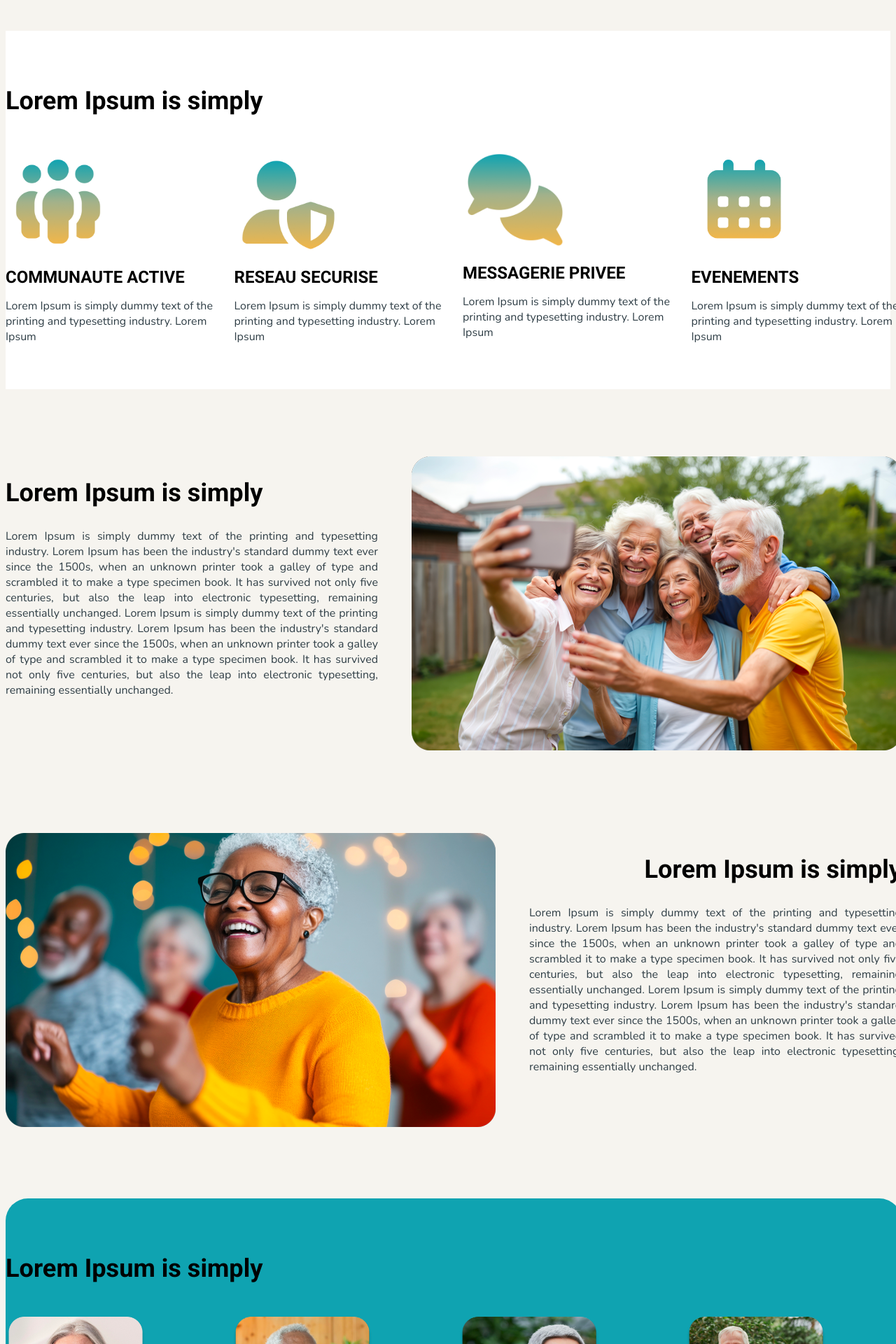
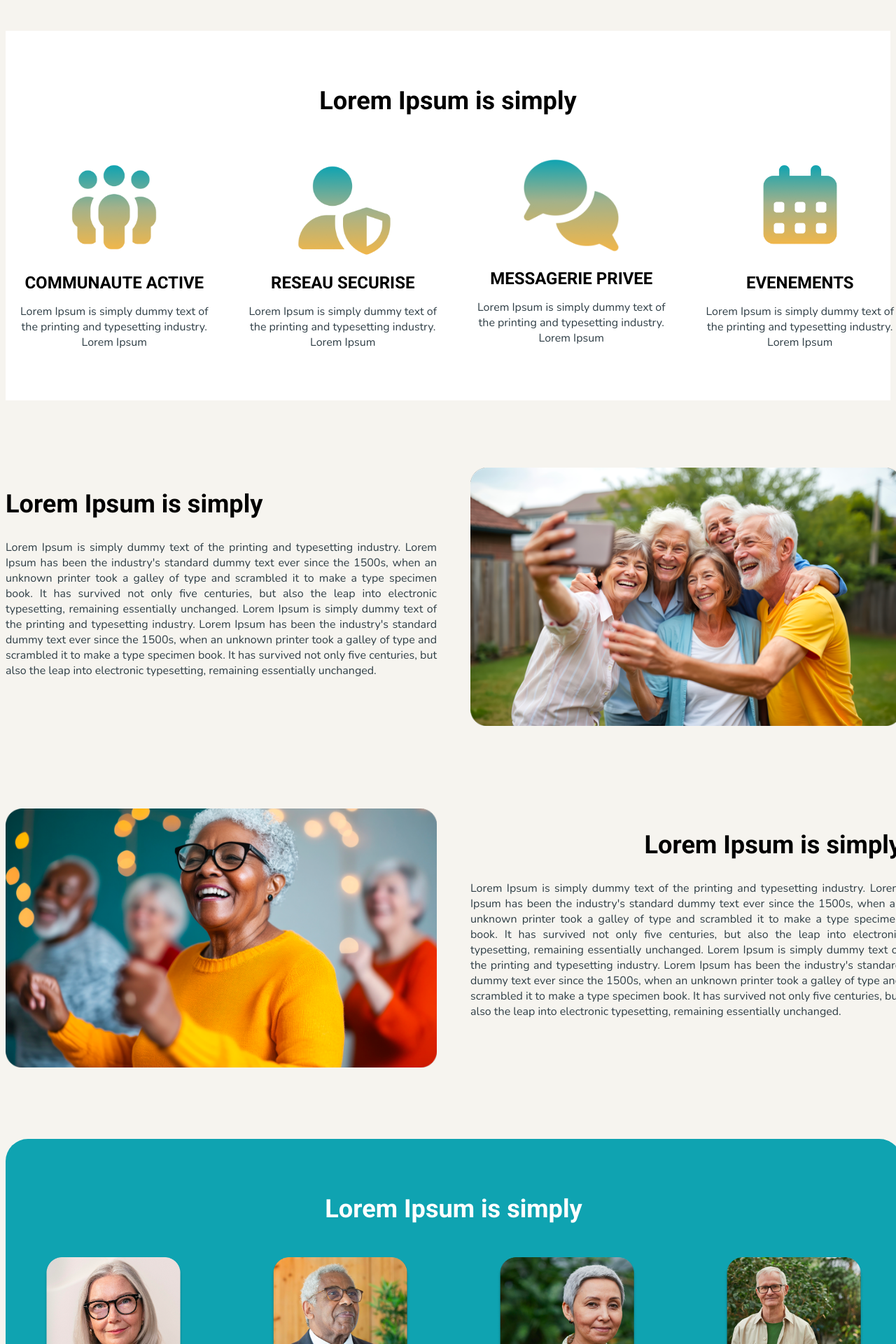
Before and after one commit to LunaireFlare/orizon, a React (Vite) app in the folder frontend/: page / in a window 1280 px wide. Shown: the part 580-2500 px from the top of the page at 70% size. Built offline with nearby package versions, Linux system fonts and the light colour scheme.

Commit message:
add version desktop homepage

```diff
--- a/frontend/src/components/Footer/Footer.scss
+++ b/frontend/src/components/Footer/Footer.scss
@@ -1,3 +1,43 @@
+#footer {
+    width: 100%;
+    margin: 0 auto;
+    background-color: var(--text-color-base);
+    color: #fff;
+    padding-top: 2rem;
+    padding-bottom: 0.5rem;
+    margin-top: 5rem;
+}
+
+#footer img {
+    width: 18rem;
+}
+
+#footer  a {
+    color: #fff;
+    text-decoration: none;
+    display: block;
+}
+
+#footer .containerFooter {
+    width: 1280px;
+    margin: 0 auto;
+    display: grid;
+    grid-template-columns: repeat(1, 1fr);
+    grid-gap: 2rem;
+    align-items: center;
+}
+
+#footer p {
+    display: block;
+    font-size: 0.8rem;
+    font-weight: 200;
+    text-align: center;
+    margin-top: 3rem
+}
+
+
+@media (min-width: 750px) {
+
 #footer {
     width: 100%;
     margin: 0 auto;
@@ -30,3 +70,4 @@
     text-align: center;
     margin-top: 3rem
 }
+}
--- a/frontend/src/components/Header/Header.scss
+++ b/frontend/src/components/Header/Header.scss
@@ -1,3 +1,40 @@
+/* -----------------Version Mobile ----------------- */
+
+#containerHead {
+    width: 95%;
+    margin: 0 auto;
+    display: grid;
+    grid-template-columns: repeat(7, 2fr);
+    grid-template-rows: repeat(1, 1fr);
+    grid-gap: 1rem;
+    align-items: center;
+    padding: 3rem 0rem;
+  }
+
+#containerHead img {
+    width: 100%;
+  }
+
+  .one {
+    grid-column: 1 / 8;
+    grid-row: 2 / 2;
+    text-align: center;
+}
+
+.two {
+    grid-column: 1 / 4;
+    grid-row: 1 / 2;
+}
+
+.three {
+    grid-column: 4 / 8;
+}
+
+
+/* -----------------Version Desktop ----------------- */
+
+@media (min-width: 750px) {
+
 #containerHead {
     width: 1280px;
     margin: 0 auto;
@@ -26,3 +63,4 @@
   .three {
       grid-column: 6 / 8;
   }
+}
--- a/frontend/src/components/Rooftop/Rooftop.scss
+++ b/frontend/src/components/Rooftop/Rooftop.scss
@@ -1,3 +1,35 @@
+/* -----------------Version Mobile ----------------- */
+
+#elemRoof {
+    display: none;
+}
+#navMobile {
+    width: 95%;
+    margin: 0 auto;
+    background-color: #fff;
+    border-radius: 1rem;
+    padding: 0.7rem;
+    display: flex;
+    justify-content: space-between;
+    align-items: center;
+}
+#navMobile  img {
+    width: 10rem;
+}
+
+#navMobile .navButton img {
+    width: 3rem;
+}
+
+
+/* -----------------Version Desktop ----------------- */
+
+@media (min-width: 750px) {
+
+#navMobile {
+    display: none;
+}
+
 #elemRoof {
     width: 1280px;
     margin: 0 auto;
@@ -5,6 +37,17 @@
     justify-content: space-between;
     align-items: center;
 }
+
+#containerHead {
+    width: 1280px;
+    margin: 0 auto;
+    display: grid;
+    grid-template-columns: repeat(7, 1fr);
+    grid-template-rows: repeat(1, 1fr);
+    grid-gap: 1rem;
+    align-items: center;
+    padding: 3rem 0rem;
+  }
 
 .buttonBox {
     background-color: #fff;
@@ -39,3 +82,4 @@
     border-radius: 3rem;
     color: #fff;
 }
+}
--- a/frontend/src/components/Rooftop/Rooftop.tsx
+++ b/frontend/src/components/Rooftop/Rooftop.tsx
@@ -1,16 +1,26 @@
 import { NavLink } from 'react-router';
 import logo from '../../assets/images/Logo_Orizon.png';
+import pictonav from '../../assets/images/navburger.png';
 
 import './Rooftop.scss';
 
 export default function Rooftop() {
     return (
-        <div id="elemRoof">
-            <img src={logo} style={{width: "15rem"}} alt="logo orizon"/>
+        <div>
+            <div id="navMobile">
+                    <img src={logo} alt="logo orizon"/>
+                <div className="navButton">
+                    <img width="20px" src={pictonav} alt="navigation" />
+                </div>
+            </div>
 
-            <div className="buttonBox">
-                <div className="buttonHover"><NavLink to="/signup">S'inscrire</NavLink></div>
-                <div className="buttonHover2"><NavLink to="/signin">Connexion</NavLink></div>
+            <div id="elemRoof">
+                <img src={logo} style={{width: "15rem"}} alt="logo orizon"/>
+
+                <div className="buttonBox">
+                    <div className="buttonHover"><NavLink to="/signup">S'inscrire</NavLink></div>
+                    <div className="buttonHover2"><NavLink to="/signin">Connexion</NavLink></div>
+                </div>
             </div>
         </div>
     )
--- a/frontend/src/components/Testimonial/Testimonial.scss
+++ b/frontend/src/components/Testimonial/Testimonial.scss
@@ -2,9 +2,9 @@
     width: 1280px;
     margin: 0 auto;
     background-color: var(--blue-green-sky);
-    color: #fff !important;
     border-radius: 2rem;
     padding: 3rem 0rem;
+    text-align: center;
 }
 
 #testimonials .containerTesti {
@@ -12,4 +12,14 @@
     grid-template-columns: repeat(4, 1fr);
     grid-gap: 1rem;
     margin-top: 3rem;
+    color: #fff;
 }
+
+#testimonials h2 {
+    color: #fff;
+}
+
+#testimonials .profil h4 {
+    padding: 0rem;
+    color: #fff;
+}
--- a/frontend/src/pages/HomePage/HomePage.scss
+++ b/frontend/src/pages/HomePage/HomePage.scss
@@ -1,10 +1,93 @@
 /* ----------------------------------- CONTENT --------------------------------- */
+
+/* *************** Version Mobile ************* */
+
+/* ------------- KEY FIGURES ---------------- */
+
+#container-content {
+    width: 100%;
+    margin: 0 auto;
+}
+
+#container-content .keyFigure {
+    margin: 0 auto;
+    background-color: #fff;
+    padding: 1.5rem 0rem;
+}
+
+#container-content .keyFigure h2 {
+    text-align: center;
+}
+
+#container-content .blcFigure {
+    margin: 0 auto;
+    display: grid;
+    grid-template-columns: repeat(1, 1fr);
+    grid-gap: 1rem;
+    margin-top: 3rem;
+}
+
+#container-content .elemFigure {
+    text-align: center;
+    padding: 0.5rem;
+}
+
+#container-content .blcFigure h4 {
+    margin-top: 0.8rem;
+    margin-bottom: 0.2rem;
+}
+
+/* ------------- ABOUT ---------------- */
+
+#about {
+    width: 95%;
+    margin: 0 auto;
+}
+
+#about img {
+    width: 100%;
+}
+
+.containerAboutOne {
+    display: grid;
+    grid-template-columns: repeat(1, 1fr);
+    grid-gap: 1rem;
+    text-align: left;
+    margin-top: 1rem;
+}
+
+.containerAboutTwo {
+    display: grid;
+    grid-template-columns: repeat(1, 1fr);
+    grid-gap: 1rem;
+    text-align: right;
+    margin-top: 1rem;
+    margin-bottom: 1rem;
+}
+
+.containerAboutOne p {
+    text-align: justify;
+}
+
+.containerAboutTwo p {
+    text-align: justify;
+}
+
+
+
+
+@media (min-width: 750px) {
 
 /* ------------- KEY FIGURES ---------------- */
 
 #container-content .keyFigure {
+    margin: 0 auto;
     background-color: #fff;
     padding: 3rem 0rem;
+}
+
+#container-content .keyFigure h2 {
+    text-align: center;
 }
 
 #container-content .blcFigure {
@@ -54,3 +137,4 @@
 .containerAboutTwo p {
     text-align: justify;
 }
+}
```
Also changed, not shown: frontend/src/assets/images/navburger.png (added).
